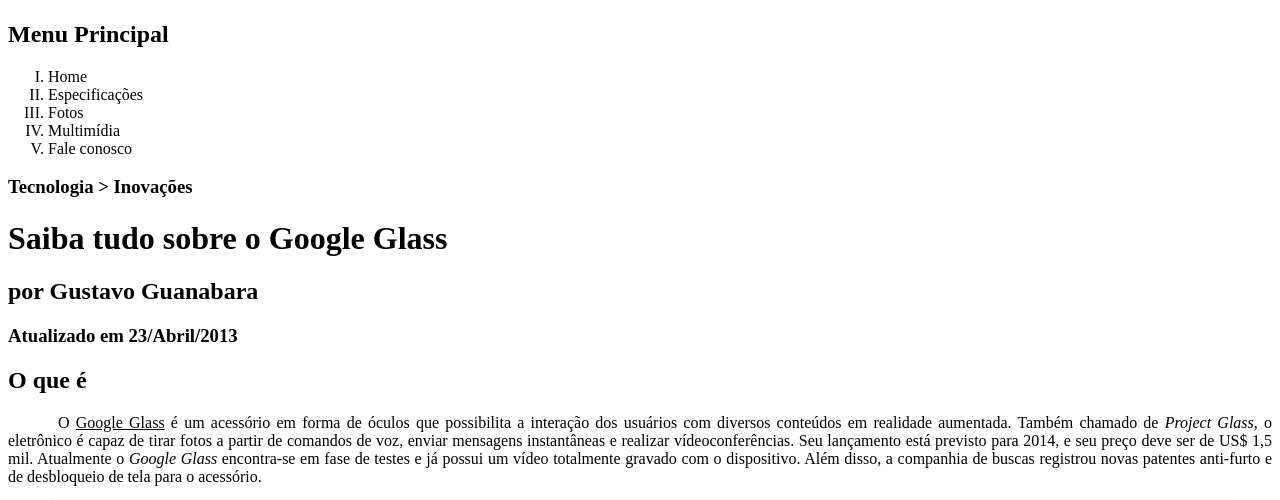
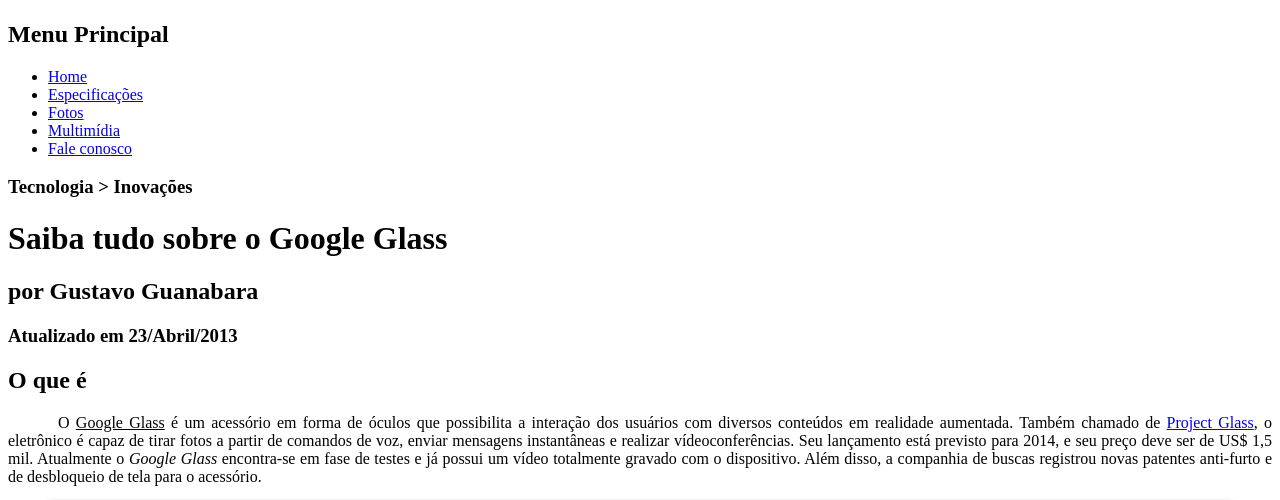
Before and after one commit to Mauro-J/AprendendoHtml5, a plain HTML site: page projeto-glass-html5/index.html in a window 1280 px wide. Shown: the part 251-751 px from the top of the page. Drawn offline with Linux system fonts and the light colour scheme.

Commit message:
Listas e links

```diff
--- a/projeto-glass-html5/index.html
+++ b/projeto-glass-html5/index.html
@@ -21,13 +21,13 @@
 
 			<nav>
 				<h1>Menu Principal</h1>
-				<ol type="I">
-					<li>Home</li>
-					<li>Especificações</li>
-					<li>Fotos</li>
-					<li>Multimídia</li>
-					<li>Fale conosco</li>
-				</ol>
+				<ul type="">
+					<li><a href="index.html">Home</a></li>
+					<li><a href="specs.html">Especificações</a></li>
+					<li><a href="fotos.html">Fotos</a></li>
+					<li><a href="multimidia.html">Multimídia</a></li>
+					<li><a href="fale-conosco.html">Fale conosco</a></li>
+				</ul>
 			</nav>
 		</header>
 		<hgroup>
@@ -41,7 +41,7 @@
 		<p>O <span style="text-decoration: underline">Google Glass</span> é um acessório em forma de óculos que
 			possibilita a interação dos usuários com diversos
 			conteúdos
-			em realidade aumentada. Também chamado de <i>Project Glass</i>, o eletrônico é capaz de tirar fotos a partir
+			em realidade aumentada. Também chamado de <a href="http://glass.google.com" target="_blank">Project Glass</a>, o eletrônico é capaz de tirar fotos a partir
 			de
 			comandos de voz, enviar mensagens instantâneas e realizar vídeo&shy;con&shy;ferên&shy;cias. Seu lançamento
 			está previsto
```
